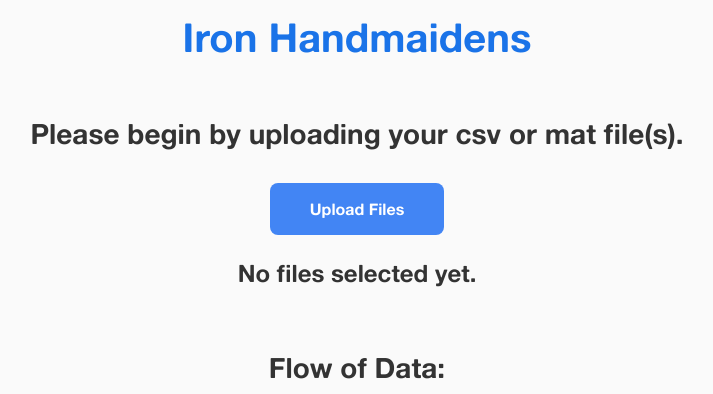
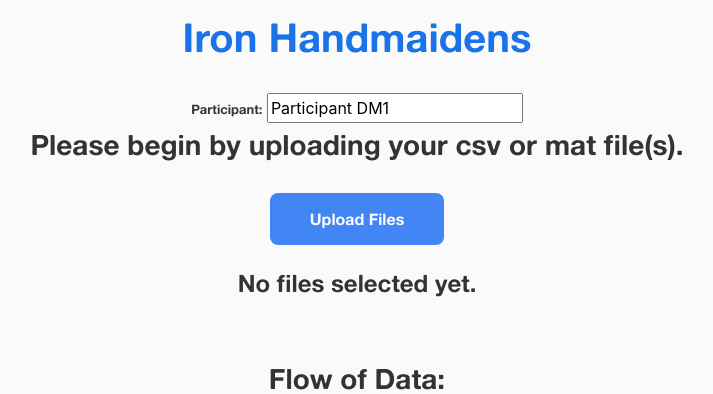
Before and after one commit to eearchey/iron_handmaidens, a Django app: page / in a window 1280 px wide. Shown: the part 59-453 px from the top of the page, without its empty margins (283-996 px from the left). Run offline with Django 3.2, Linux system fonts and the light colour scheme; some libraries are stand-ins or nearby versions.

Commit message:
added functionality to take user input on participant name

```diff
--- a/iron_handmaidens/data/templates/data/home.html
+++ b/iron_handmaidens/data/templates/data/home.html
@@ -45,7 +45,10 @@
 <div class = "begin">
     <form method="post" enctype="multipart/form-data">
         {% csrf_token %}
-        <br><br>
+        <br>
+        <label for="participantName">Participant: </label>
+        <input type="text" id="participantName" value="Participant DM1" onclick="this.select()"/>
+        <br>
         <h3>Please begin by uploading your csv or mat file(s).</h3>
         <br>
         <div class = "form-group">
```
